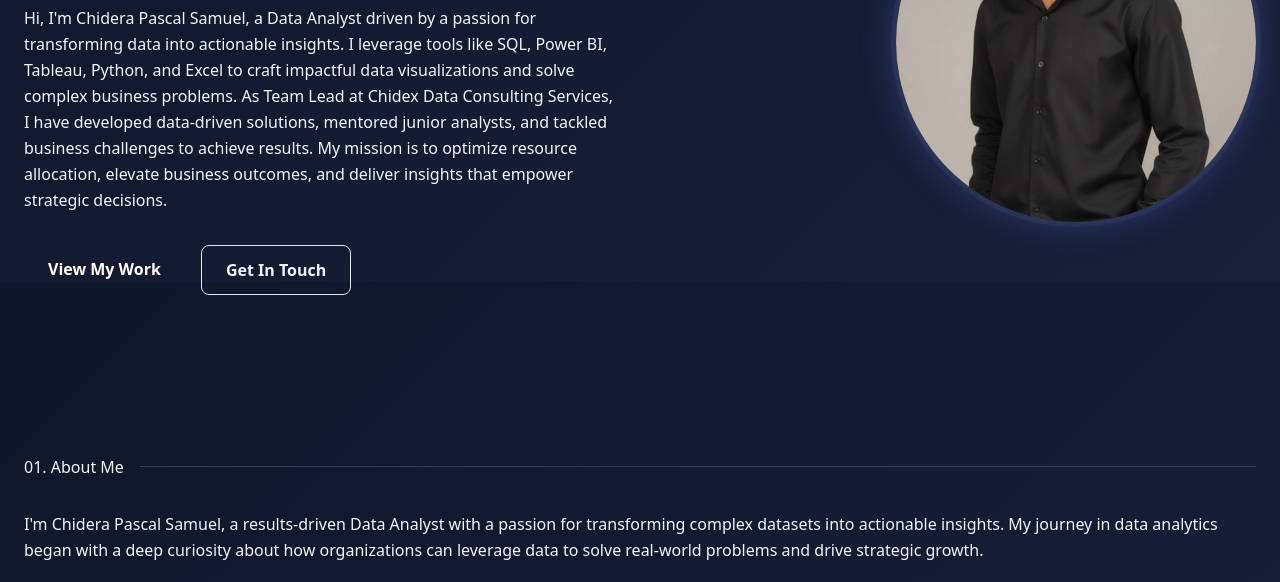
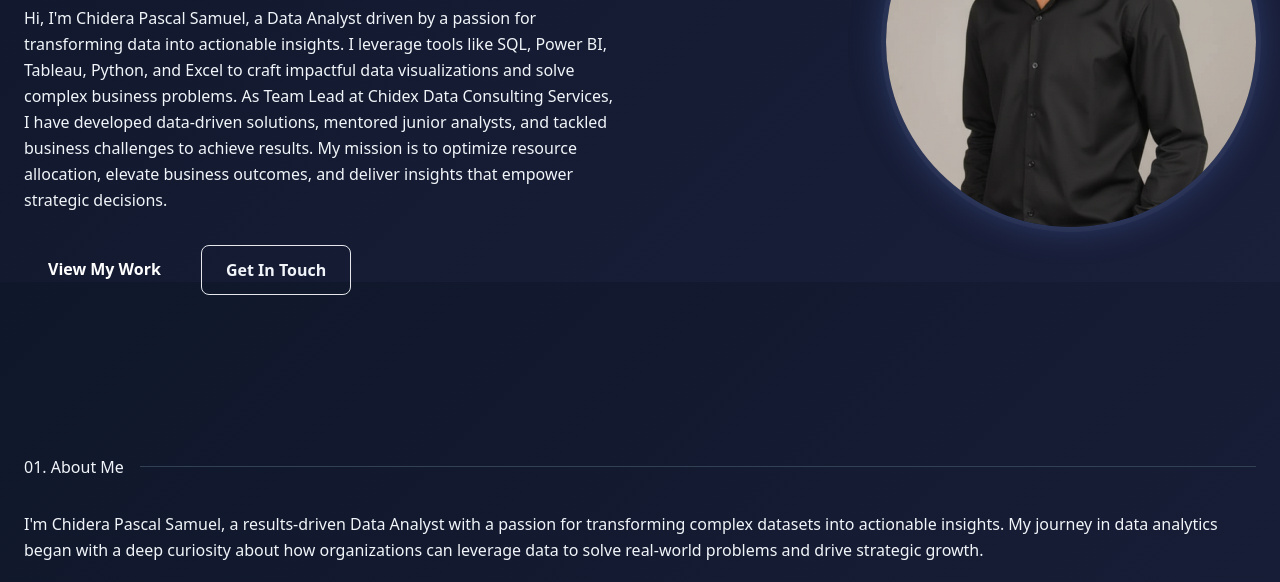
Before and after one commit to pchiderasamuel/Portfolio-website, a plain HTML site: page index.html in a window 1280 px wide. Shown: the part 518-1100 px from the top of the page. Drawn offline with nearby package versions, Linux system fonts and the light colour scheme; a small style sheet from the web is missing.

Commit message:
Update index.html

```diff
--- a/index.html
+++ b/index.html
@@ -635,9 +635,9 @@
   <style>
       .image{
         width: 100%;
-        max-width: 360px;
-        height: 360px;
-        border-radius: 50%;
+        max-width: 370px;
+        height: 370px;
+        border-radius: 60%;
         box-shadow:
           0 0 0 5px rgba(255, 255, 255, 0.04),
           0 0 35px rgba(90, 130, 220, 0.35);
```
